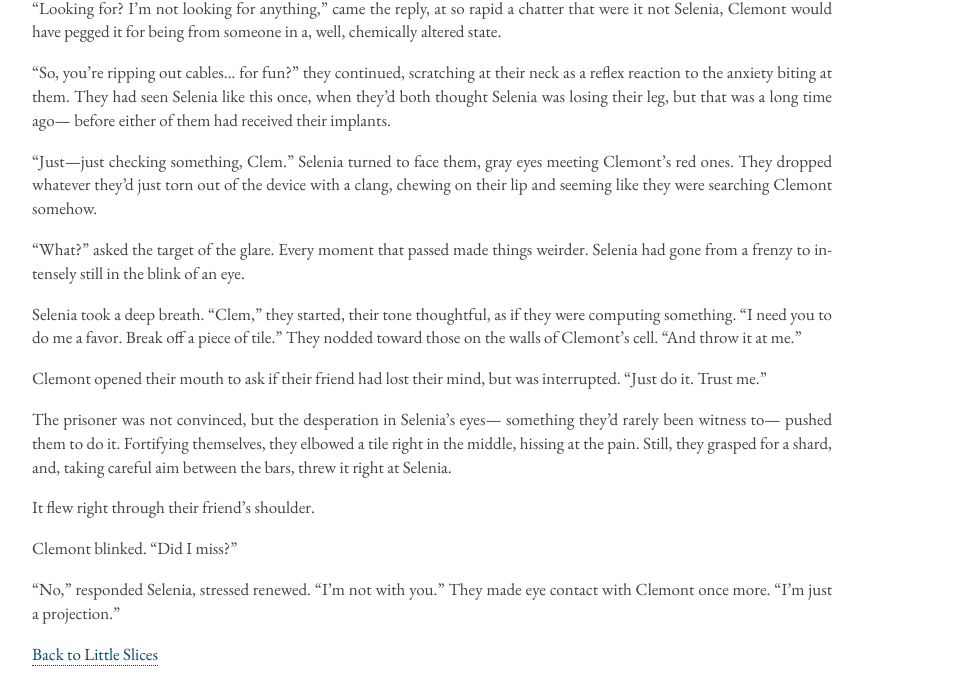
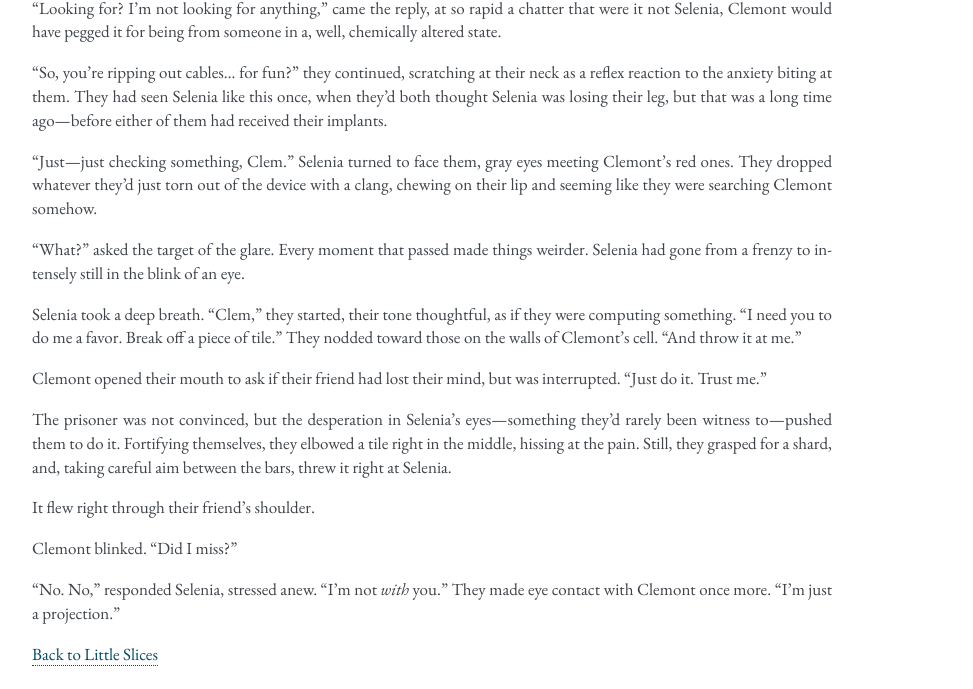
Before and after one commit to kausmik/kausmik.github.io, a Sphinx documentation site: the page built from docs/source/writing/little-slices/this-is-but-a-projection-20260120.rst, in a window 1280 px wide. Shown: the part 185-874 px from the top of the page, without its empty margins (168-1141 px from the left). Built offline with Sphinx 7.4.7, drawn with Linux system fonts in a browser that asks for light colours.

Commit message:
fix(post): rm spaces after em dashes; ending fmt
Fix the ending by emphasizing the "with," and adding an extra "No." Also
remove spacing after em dashes.

```diff
--- a/docs/source/writing/little-slices/this-is-but-a-projection-20260120.rst
+++ b/docs/source/writing/little-slices/this-is-but-a-projection-20260120.rst
@@ -17,8 +17,7 @@ altered state.
 scratching at their neck as a reflex reaction to the anxiety biting at them.
 They had seen Selenia like this once,
 when they'd both thought Selenia was losing their leg,
-but that was a long time ago—
-before either of them had received their implants.
+but that was a long time ago—before either of them had received their implants.
 
 "Just—just checking something, Clem."
 Selenia turned to face them, gray eyes meeting Clemont's red ones.
@@ -44,9 +43,8 @@ but was interrupted.
 Trust me."
 
 The prisoner was not convinced,
-but the desperation in Selenia's eyes—
-something they'd rarely been witness to—
-pushed them to do it.
+but the desperation in Selenia's eyes—something they'd rarely been witness
+to—pushed them to do it.
 Fortifying themselves, they elbowed a tile right in the middle,
 hissing at the pain.
 Still, they grasped for a shard, and,
@@ -58,8 +56,8 @@ It flew right through their friend's shoulder.
 Clemont blinked.
 "Did I miss?"
 
-"No," responded Selenia, stressed renewed.
-"I'm not with you."
+"No. No," responded Selenia, stressed anew.
+"I'm not *with* you."
 They made eye contact with Clemont once more.
 "I'm just a projection."
 
```
